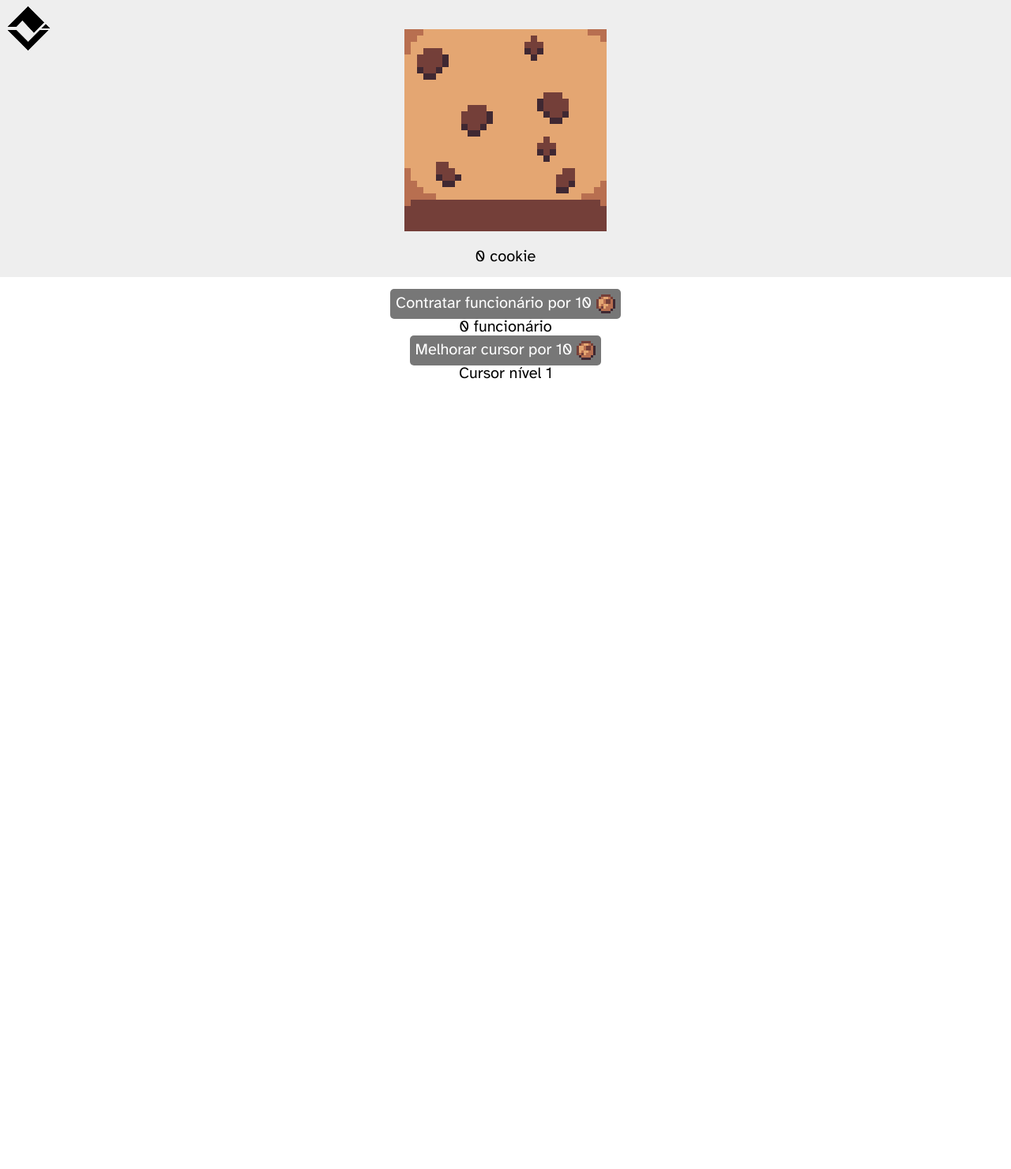
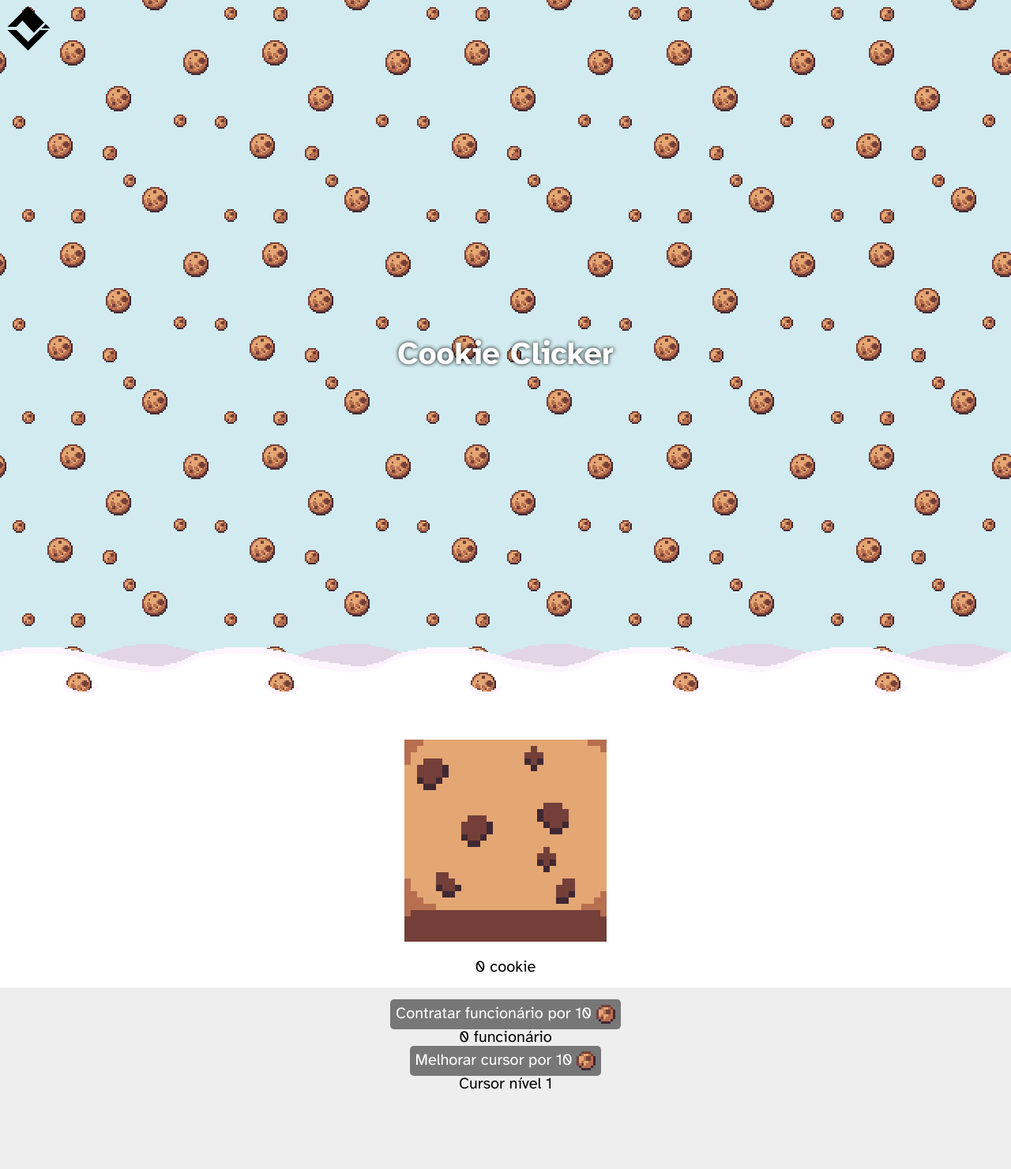
Before and after one commit to Pedro270707/pedro270707.github.io, a Jekyll site: the page built from cookieclicker.html, in a window 1280 px wide. Shown: the whole page at 79% size. Built offline with Jekyll 4.4.1, drawn with Linux system fonts in a browser that asks for light colours; before the commit the page ends 900 px from its top, so only the background shows below that.

Commit message:
added cookie clicker background

```diff
--- a/cookieclicker.html
+++ b/cookieclicker.html
@@ -4,6 +4,13 @@ title: "Cookie Clicker"
 ---
 
 <link rel="stylesheet" href="{{ site.baseurl }}/css/cookieclicker.css">
+<div class="cookie-background">
+	<div class="milk"></div>
+	<div class="milk-back"></div>
+	<div class="cookie-background-text">
+		<h1>Cookie Clicker</h1>
+	</div>
+</div>
 <div class="website-divider">
 	<div class="cookie-wrapper center"><div class="cookie" onclick="cookieClicked();"><img src="{{ site.baseurl }}/assets/cookieclicker/cookie.png" draggable="false"></div></div>
 	<div id="cookie-counter">0 cookie</div>
--- a/css/cookieclicker.css
+++ b/css/cookieclicker.css
@@ -45,3 +45,70 @@
 	width: 300px;
 	height: 300px;
 }
+
+.cookie-background {
+	position: relative;
+	background-image: url("/assets/cookieclicker/background.png");
+	background-size: 256px 256px;
+	image-rendering: pixelated;
+	width: 100%;
+	height: 100vh;
+	line-height: 100vh;
+	text-align: center;
+	animation: falling 3s linear infinite;
+}
+
+.cookie-background-text {
+	margin: 0;
+	line-height: 1.5;
+	display: inline-block;
+	vertical-align: middle;
+	color: #ffffff;
+	text-shadow: 0 0 5px #000;
+}
+
+.cookie-background h1 {
+	margin: 0;
+}
+
+.milk, .milk-back {
+	position: absolute;
+	width: 100%;
+	height: 256px;
+	background-size: 256px 256px;
+	image-rendering: pixelated;
+	bottom: 0;
+	left: 0;
+}
+
+.milk {
+	background-image: url("/assets/cookieclicker/milk.png");
+	animation: milk 5s linear infinite;
+	z-index: 2;
+}
+
+.milk-back {
+	background-image: url("/assets/cookieclicker/milk-back.png");
+	animation: milk 10s linear infinite;
+	z-index: 1;
+}
+
+@keyframes falling {
+	0% {
+		background-position: 0 0;
+	}
+
+	100% {
+		background-position: 0 256px;
+	}
+}
+
+@keyframes milk {
+	0% {
+		background-position: 0 0;
+	}
+
+	100% {
+		background-position: 256px 0;
+	}
+}
--- a/css/style.css
+++ b/css/style.css
@@ -241,6 +241,7 @@ button:active {
 	position: absolute;
 	top: 4px;
 	left: 4px;
+	z-index: 9999;
 }
 
 .main-page-link img {
--- a/js/cookieclicker.js
+++ b/js/cookieclicker.js
@@ -51,6 +51,11 @@ function hireWorker() {
 		}
 		workerCost = Math.ceil(Math.pow(workerCost / 1.3, 1.2));
 		workerButtonText.innerHTML = "Contratar funcionário por " + workerCost;
+
+		setInterval(function () {
+			cookieAmount++
+			recountCookies();
+		}, 1000);
 	}
 }
 
@@ -65,8 +70,3 @@ function upgradeClicker() {
 		upgradeClickerButtonText.innerHTML = "Melhorar cursor por " + clickerCost;
 	}
 }
-
-setInterval(function () {
-	cookieAmount = cookieAmount + workerAmount
-	recountCookies();
-}, 1000);
```
Also changed, not shown: assets/cookieclicker/background.png (added), assets/cookieclicker/milk-back-old.png (added), assets/cookieclicker/milk-back.png (added), assets/cookieclicker/milk.png (added).
